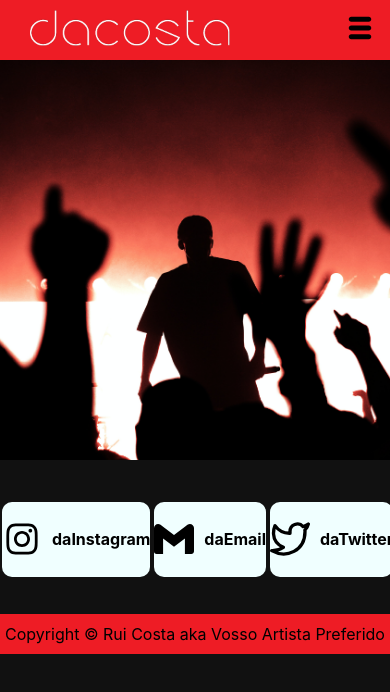
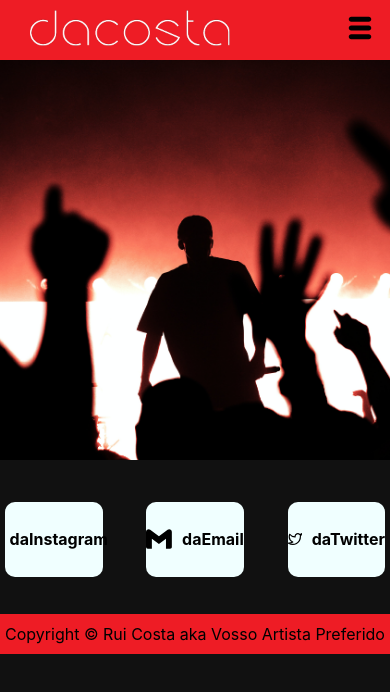
Before and after one commit to ruicosta1933/artist, a React (Create React App) app: page /contact in a window 390 px wide. Shown: the top 692 px of the page. Built offline with nearby package versions, Linux system fonts and the light colour scheme.

Commit message:
responsive

```diff
--- a/src/components/contact/contact.module.css
+++ b/src/components/contact/contact.module.css
@@ -30,10 +30,10 @@
     .group {
         text-decoration: none;
         display: flex;
-        width: 100%;
+        width: 25%;
         height: 75px;
-        margin: 2px;
         justify-content: center;
         align-items: center;
+        margin: 5px;
     }
 }
```
